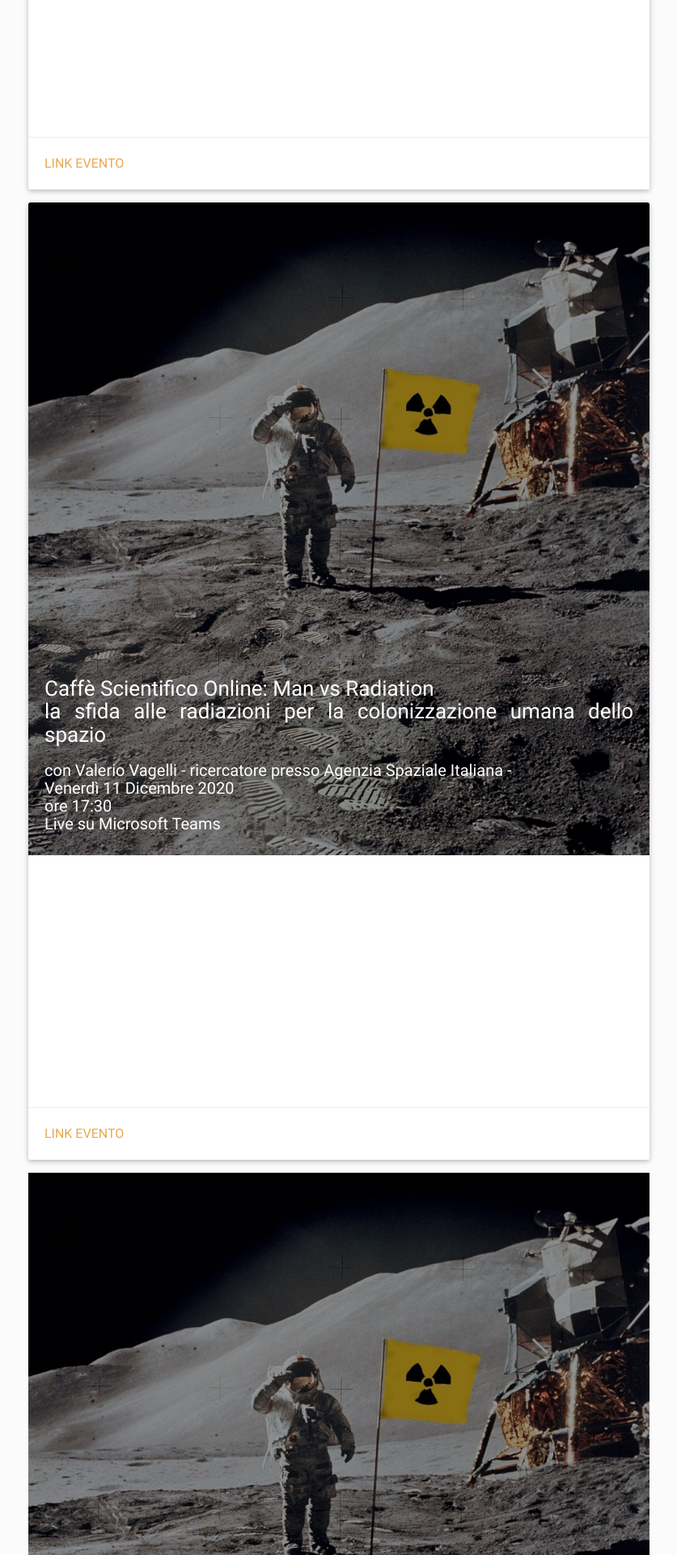
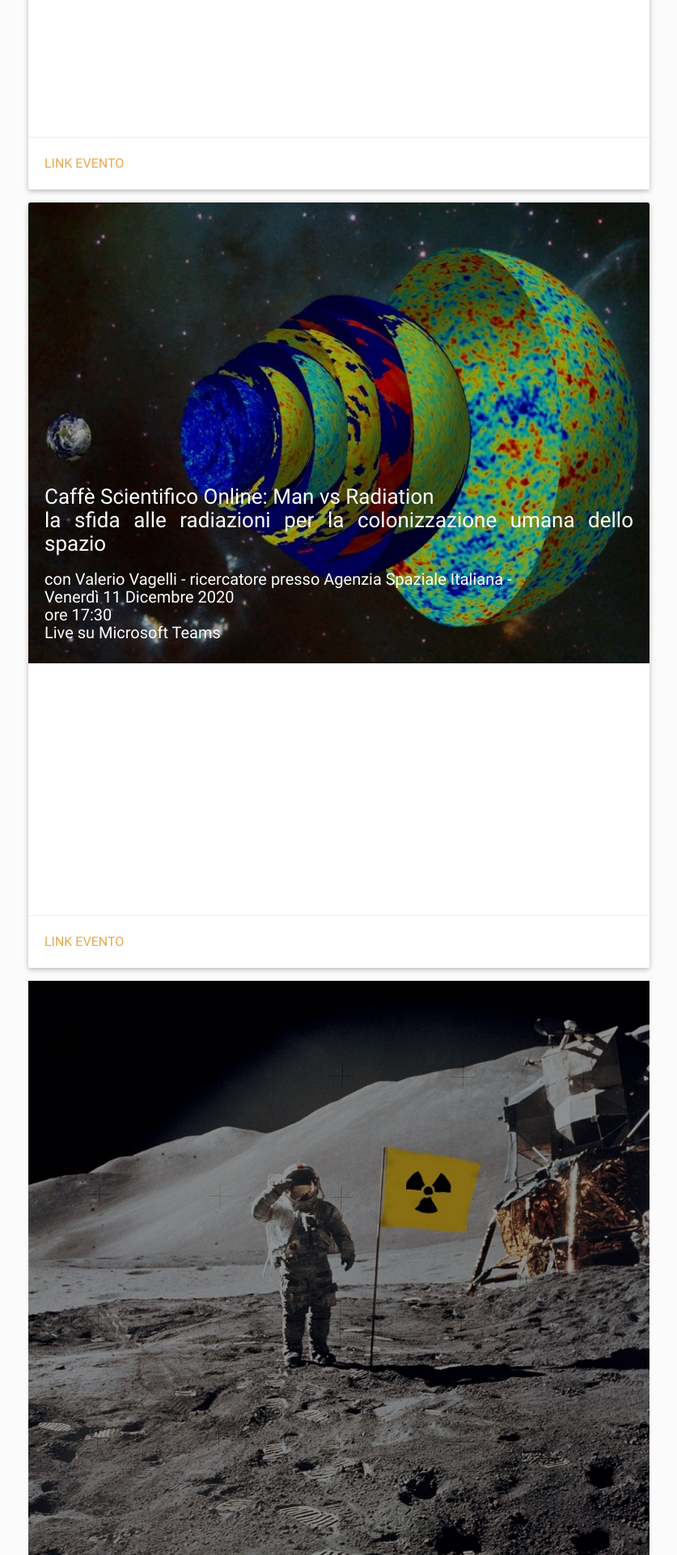
Before and after one commit to ai-sf/aisf_perugia, a Jekyll site: the page built from index.html, in a window 1280 px wide. Shown: the part 1620-3540 px from the top of the page at 81% size, without its empty margins (221-1058 px from the left). Built offline with Jekyll 4.4.1, drawn with Linux system fonts in a browser that asks for light colours; nearby versions of some CDN libraries.

Commit message:
Update index.html

```diff
--- a/index.html
+++ b/index.html
@@ -47,7 +47,7 @@ In questo seminario verranno introdotte le basi fisiche per la comprensione degl
   <div class="col s9">
       <div class="card  deep-red darken-4">
         <div class="card-image">
-          <img src="/perugia/VagelliAISF.png">
+          <img src="/perugia/GerbinoAISF.png">
           <span class="card-title">
             <h3>Caffè Scientifico Online: Man vs Radiation <br> la sfida alle radiazioni per la colonizzazione umana dello spazio</h3>
             <h4>con Valerio Vagelli - ricercatore presso Agenzia Spaziale Italiana - <br>
```
